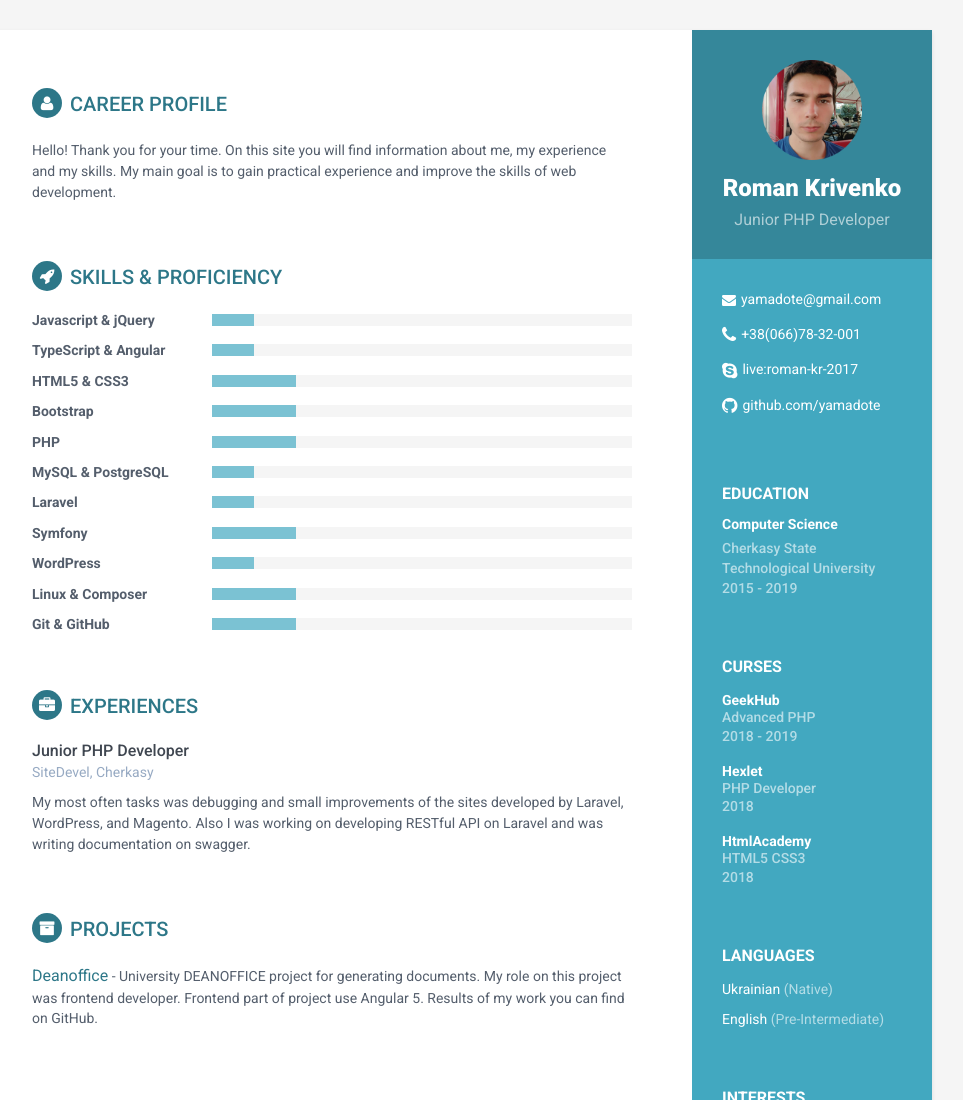
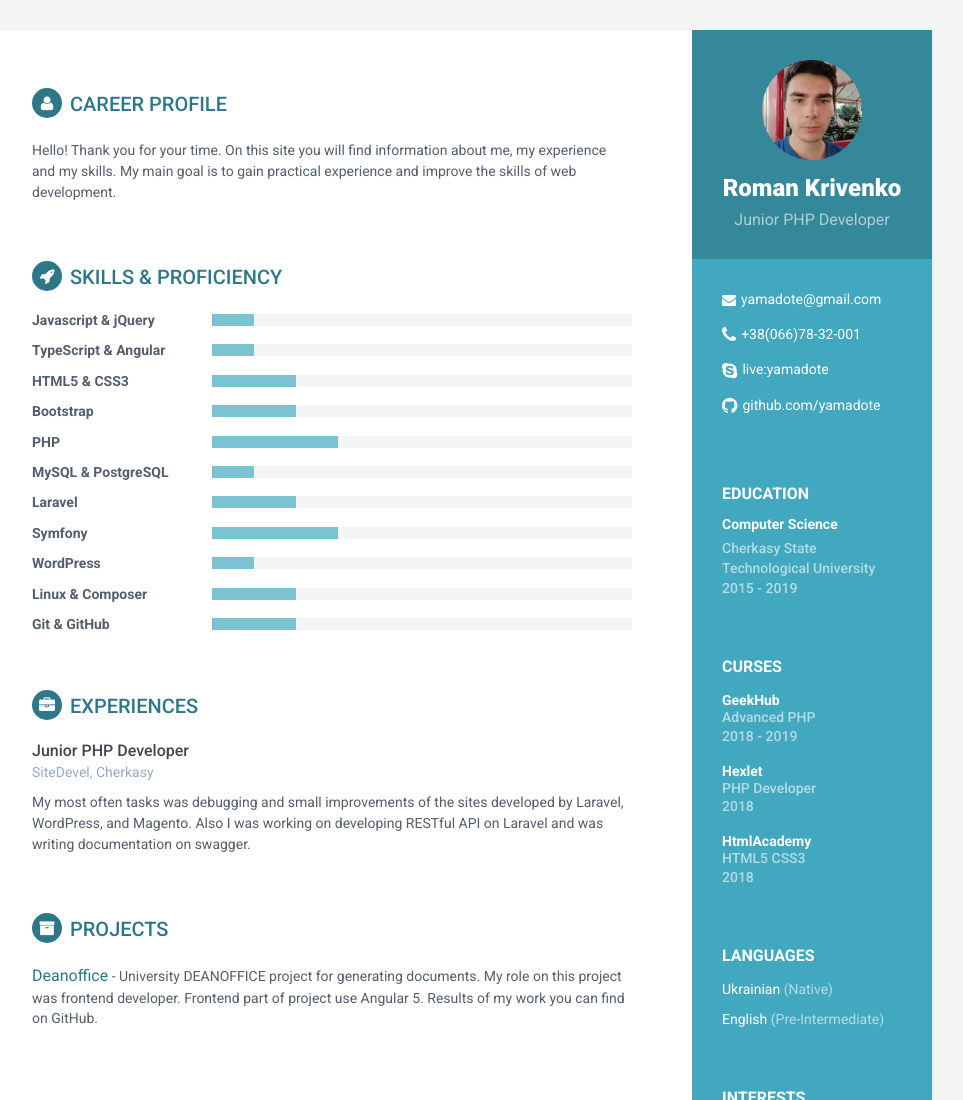
Before and after one commit to yamadote/resume, a plain HTML site: page index.html in a window 1280 px wide. Shown: the top 1100 px of the page, without its empty margins (188-1151 px from the left). Drawn offline with Linux system fonts and the light colour scheme.

Commit message:
Update index.html

```diff
--- a/index.html
+++ b/index.html
@@ -39,7 +39,7 @@
                 <ul class="list-unstyled contact-list">
                     <li class="email"><i class="fa fa-envelope"></i><a href="mailto: yamadote@gmail.com">yamadote@gmail.com</a></li>
                     <li class="phone"><i class="fa fa-phone"></i><a href="tel:380667832001">+38(066)78-32-001</a></li>
-                    <li class="linkedin"><i class="fa fa-skype"></i><a href="skype:live:roman-kr-2017?add">live:roman-kr-2017</a></li>
+                    <li class="linkedin"><i class="fa fa-skype"></i><a href="skype:live:yamadote?add">live:yamadote</a></li>
                     <li class="github"><i class="fa fa-github"></i><a href="https://github.com/yamadote" target="_blank">github.com/yamadote</a></li>
                 </ul>
             </div><!--//contact-container-->
@@ -157,7 +157,7 @@
                     <div class="item">
                         <h3 class="level-title">PHP</h3>
                         <div class="level-bar">
-                            <div class="level-bar-inner" data-level="20%">
+                            <div class="level-bar-inner" data-level="30%">
                             </div>
                         </div><!--//level-bar-->
                     </div><!--//item-->
@@ -173,7 +173,7 @@
                     <div class="item">
                         <h3 class="level-title">Laravel</h3>
                         <div class="level-bar">
-                            <div class="level-bar-inner" data-level="10%">
+                            <div class="level-bar-inner" data-level="20%">
                             </div>
                         </div><!--//level-bar-->
                     </div><!--//item-->
@@ -181,7 +181,7 @@
                     <div class="item">
                         <h3 class="level-title">Symfony</h3>
                         <div class="level-bar">
-                            <div class="level-bar-inner" data-level="20%">
+                            <div class="level-bar-inner" data-level="30%">
                             </div>
                         </div><!--//level-bar-->
                     </div><!--//item-->
```
